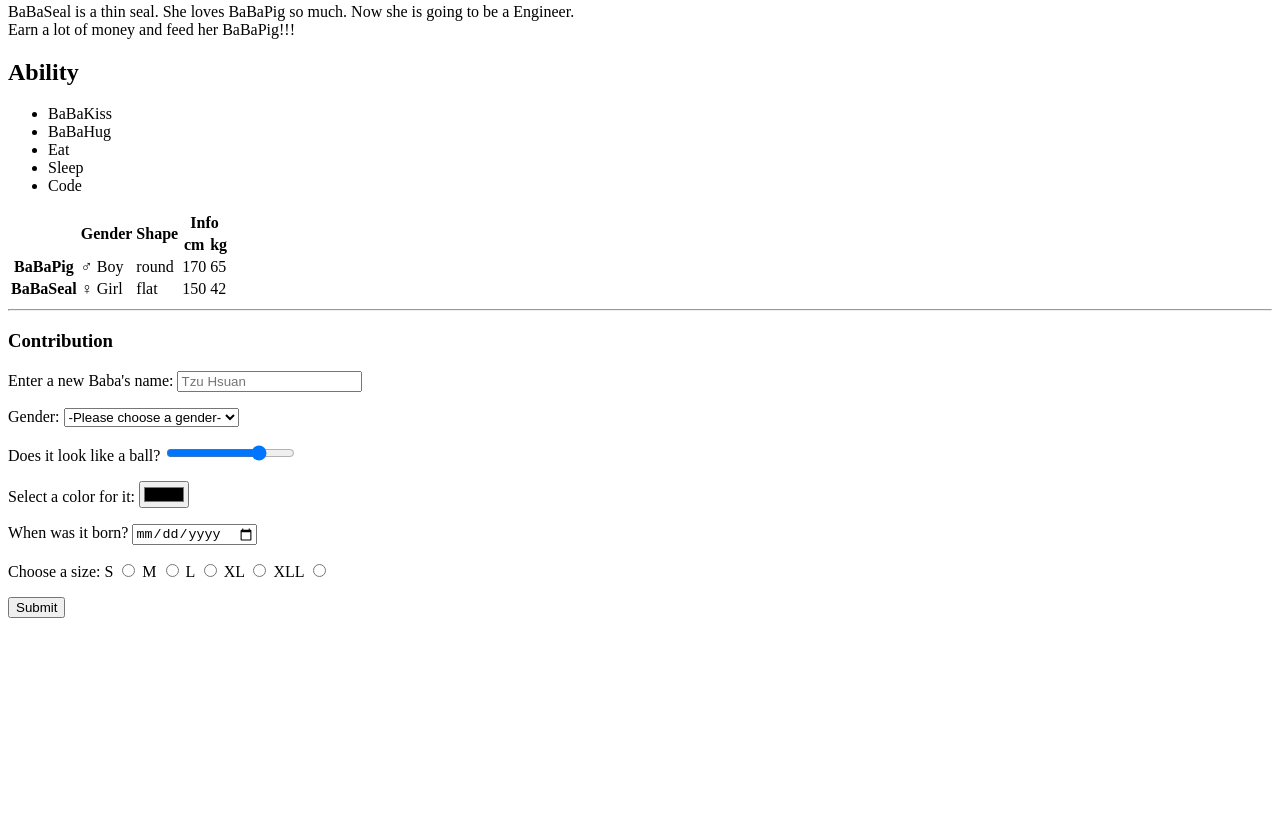
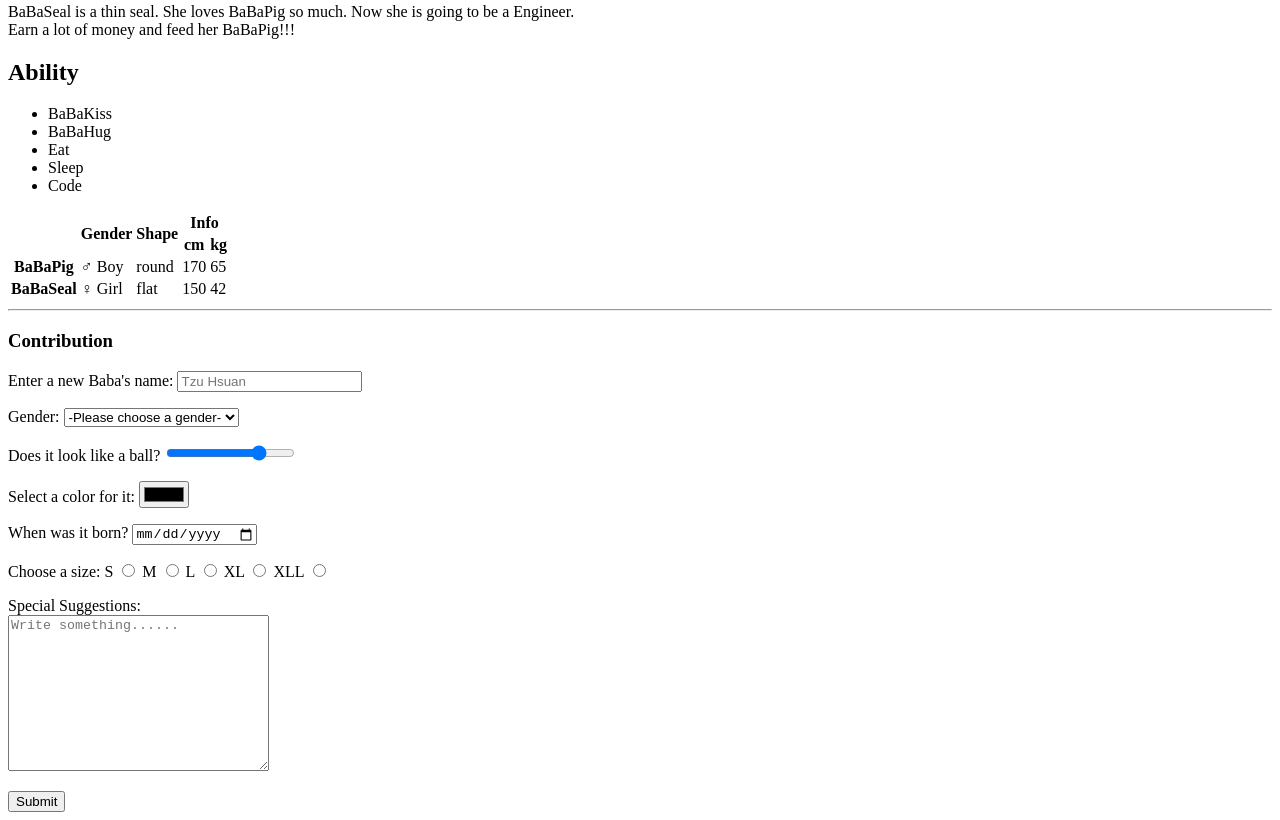
Before and after one commit to fabihsuan/baba-species, a plain HTML site: page index.html in a window 1280 px wide. Shown: the part 297-1117 px from the top of the page. Before the commit the page ends 923 px from the top, so only its background shows below. Drawn offline with Linux system fonts and the light colour scheme.

Commit message:
add suggestions

```diff
--- a/index.html
+++ b/index.html
@@ -118,6 +118,18 @@
           <input type="radio" name="size" id="xll" value="XLL" />
         </p>
 
+        <p>
+          <label for="sug">Special Suggestions:</label>
+          <br />
+          <textarea
+            name="sug"
+            id="sug"
+            cols="30"
+            rows="10"
+            placeholder="Write something......"
+          ></textarea>
+        </p>
+
         <button>Submit</button>
       </form>
     </footer>
```
